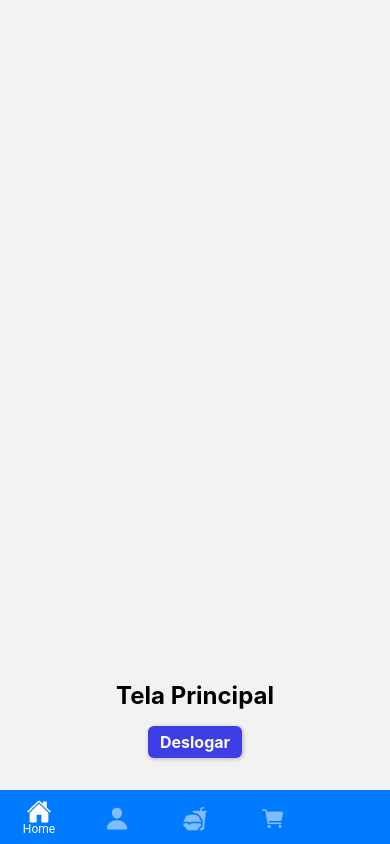
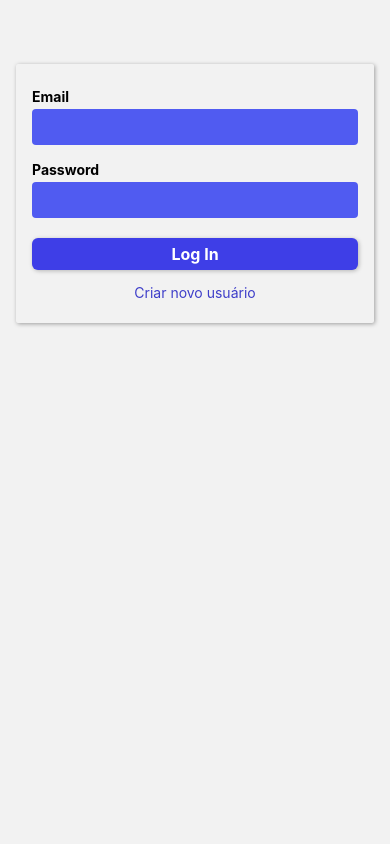
Before and after one commit to jpmarques2000/VendasReact, a React Native app: screen / in a window 390 px wide. Built offline with nearby package versions, Linux system fonts and the light colour scheme.

Commit message:
Correção login

```diff
--- a/App.js
+++ b/App.js
@@ -164,14 +164,11 @@ export default function App() {
   return (
     <>
       <StatusBar style="light" />
-      {/* <AuthContextProvider> */}
-      <ProductsContextProvider>
-        {/* <Root /> */}
-        <NavigationContainer>
-          <BottomTabStack />
-        </NavigationContainer>
-      </ProductsContextProvider>
-      {/* </AuthContextProvider> */}
+      <AuthContextProvider>
+        <ProductsContextProvider>
+          <Root />
+        </ProductsContextProvider>
+      </AuthContextProvider>
     </>
   );
 }
```
